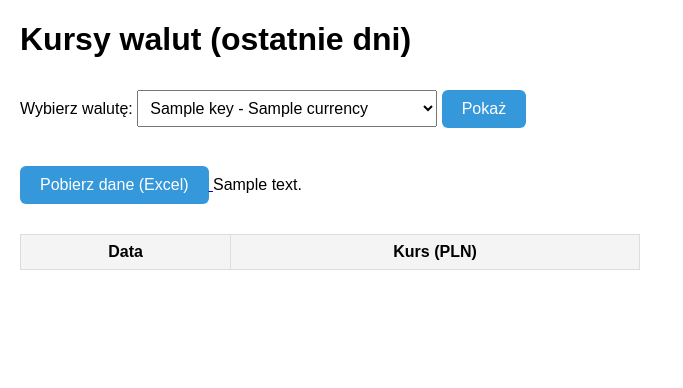
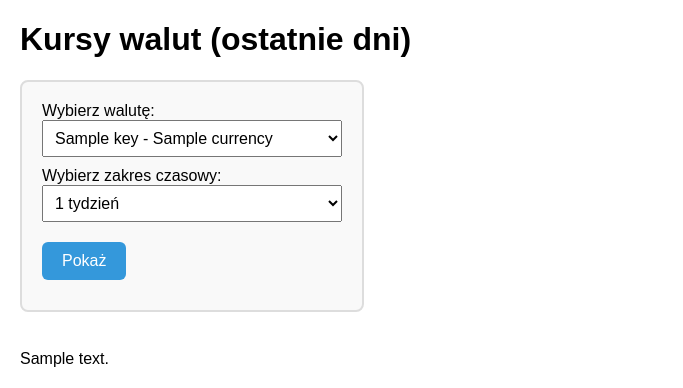
Before and after one commit to szerszen296/projekt, a Flask app: template templates/index.html in a window 1280 px wide. Shown: the top 388 px of the page, without its empty margins (0-683 px from the left). Run offline with Flask 3, Linux system fonts and the light colour scheme; the template is opened without the code that fills it: most values are stand-ins (such as "Sample title", 1, 10 or a date in 2020); lists and menus that the app fills with data are empty.

Commit message:
Dodano opcje wybierania okresu czasu

```diff
--- a/app.py
+++ b/app.py
@@ -26,14 +26,14 @@ def index():
     if code not in CURRENCIES:
         code = 'EUR'
 
-    table = 'A'
+    weeks = int(request.args.get('time', 1))
     end_date = datetime.today().date()
-    start_date = end_date - timedelta(days=7)
+    start_date = end_date - timedelta(weeks=weeks)
 
     start_str = start_date.strftime('%Y-%m-%d')
     end_str = end_date.strftime('%Y-%m-%d')
 
-    url = f'https://api.nbp.pl/api/exchangerates/rates/{table}/{code}/{start_str}/{end_str}/?format=json'
+    url = f'https://api.nbp.pl/api/exchangerates/rates/A/{code}/{start_str}/{end_str}/?format=json'
     response = requests.get(url)
 
     if response.status_code != 200:
@@ -56,13 +56,19 @@ def index():
     img_path = os.path.join('static', 'charts', f'{code}_chart.png')
     os.makedirs(os.path.dirname(img_path), exist_ok=True)
 
-    plt.figure(figsize=(8, 4))
-    plt.plot(df['date'], df['mid'], marker='o')
-    plt.title(f'Kurs {code} - ostatnie 7 dni')
+    plt.figure(figsize=(12, 6))
+    plt.plot(df['date'], df['mid'], marker='o', linestyle='-', color='b')
+
+    plt.title(f'Kurs {code} - ostatnie {weeks} tygodni')
     plt.xlabel('Data')
     plt.ylabel('Kurs (PLN)')
-    plt.grid(True)
+
+    plt.xticks(rotation=45, ha='right')
+
+    plt.grid(True, linestyle='--', alpha=0.7)
+
     plt.tight_layout()
+
     plt.savefig(img_path)
     plt.close()
 
@@ -77,6 +83,7 @@ def index():
                            code=code,
                            currencies=CURRENCIES,
                            error=None)
+
 
 @app.route('/download/excel')
 def download_excel():
--- a/static/style/styles.css
+++ b/static/style/styles.css
@@ -3,10 +3,20 @@ body {
     margin: 20px;
 }
 
+.form-container {
+    border: 2px solid #ddd;
+    padding: 20px;
+    margin-bottom: 20px;
+    border-radius: 8px;
+    width: 300px;
+    background-color: #f9f9f9;
+}
+
 select {
     padding: 8px;
     font-size: 16px;
-    width: 300px;
+    width: 100%;
+    margin-bottom: 10px;
 }
 
 table {
--- a/templates/index.html
+++ b/templates/index.html
@@ -12,6 +12,8 @@
         <p style="color:red;">{{ error }}</p>
     {% endif %}
 
+    <div class="form-container">
+        <!-- Formularz wyboru waluty -->
         <form method="get" action="/">
             <label for="currency">Wybierz walutę:</label>
             <select name="currency" id="currency">
@@ -21,14 +23,24 @@
                     </option>
                 {% endfor %}
             </select>
+
+            <!-- Formularz wyboru czasu -->
+            <label for="time">Wybierz zakres czasowy:</label>
+            <select name="time" id="time">
+                <option value="1" {% if request.args.get('time') == '1' %}selected{% endif %}>1 tydzień</option>
+                <option value="2" {% if request.args.get('time') == '2' %}selected{% endif %}>2 tygodnie</option>
+                <option value="3" {% if request.args.get('time') == '3' %}selected{% endif %}>3 tygodnie</option>
+                <option value="4" {% if request.args.get('time') == '4' %}selected{% endif %}>4 tygodnie</option>
+                <option value="5" {% if request.args.get('time') == '5' %}selected{% endif %}>5 tygodni</option>
+                <option value="6" {% if request.args.get('time') == '6' %}selected{% endif %}>6 tygodni</option>
+                <option value="8" {% if request.args.get('time') == '8' %}selected{% endif %}>8 tygodni</option>
+            </select>
+
             <button type="submit">Pokaż</button>
         </form>
+    </div>
 
     <br />
-
-    <a href="{{ url_for('download_excel') }}?currency={{ code }}">
-        <button>Pobierz dane (Excel)</button>
-    </a>
 
     <table id="currency-table">
         <thead>
@@ -39,12 +51,17 @@
         </tbody>
     </table>
 
+    <!-- Przeniesienie przycisku pobrania Excela poniżej tabeli -->
+    <a href="{{ url_for('download_excel') }}?currency={{ code }}&time={{ request.args.get('time', 1) }}">
+        <button>Pobierz dane (Excel)</button>
+    </a>
+
     {% if chart_img %}
         <h2>Wykres</h2>
-        <img src="{{ url_for('static', filename=chart_img) }}" alt="Wykres {{ code }}" style="max-width: 600px;">
+        <img src="{{ url_for('static', filename=chart_img) }}" alt="Wykres {{ code }}" style="max-width: 800px;">
 
         <br />
-        <a href="{{ url_for('download_chart') }}?currency={{ code }}">
+        <a href="{{ url_for('download_chart') }}?currency={{ code }}&time={{ request.args.get('time', 1) }}">
             <button>Pobierz wykres (PNG)</button>
         </a>
     {% endif %}
```
Lines whose indentation alone changed are shown as unchanged.
